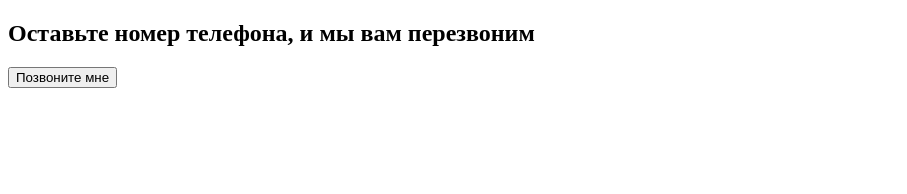
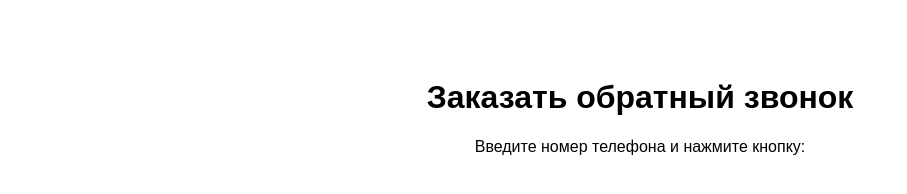
Before and after one commit to indharkalex111/rewfcwefrascd, a plain HTML site: page index.html in a window 1280 px wide. Shown: the whole page, without its empty margins (0-907 px from the left). Drawn offline with Linux system fonts and the light colour scheme.

Commit message:
Update index.html

```diff
--- a/index.html
+++ b/index.html
@@ -1,14 +1,18 @@
 <!DOCTYPE html>
 <html lang="ru">
 <head>
-  <meta charset="UTF-8">
-  <title>Заказать обратный звонок</title>
+  <meta charset="UTF-8" />
+  <meta name="viewport" content="width=device-width, initial-scale=1.0"/>
+  <title>Обратный звонок</title>
 </head>
-<body>
-  <h2>Оставьте номер телефона, и мы вам перезвоним</h2>
+<body style="font-family: Arial, sans-serif; text-align: center; padding: 50px;">
+  <h1>Заказать обратный звонок</h1>
+  <p>Введите номер телефона и нажмите кнопку:</p>
 
-  <button onclick="PlusofonCallback.show()">Позвоните мне</button>
+  <!-- Виджет Плюсофона -->
+  <div id="plusofon-callback"></div>
 
+  <!-- СКРИПТ ПЛЮСОФОНА -->
   <script defer src="https://cdn.plusofon.ru/callback.js" token="eiMtdOKu0IsHcLDJGsK9QOxbhwmITHXi"></script>
 </body>
 </html>
```
